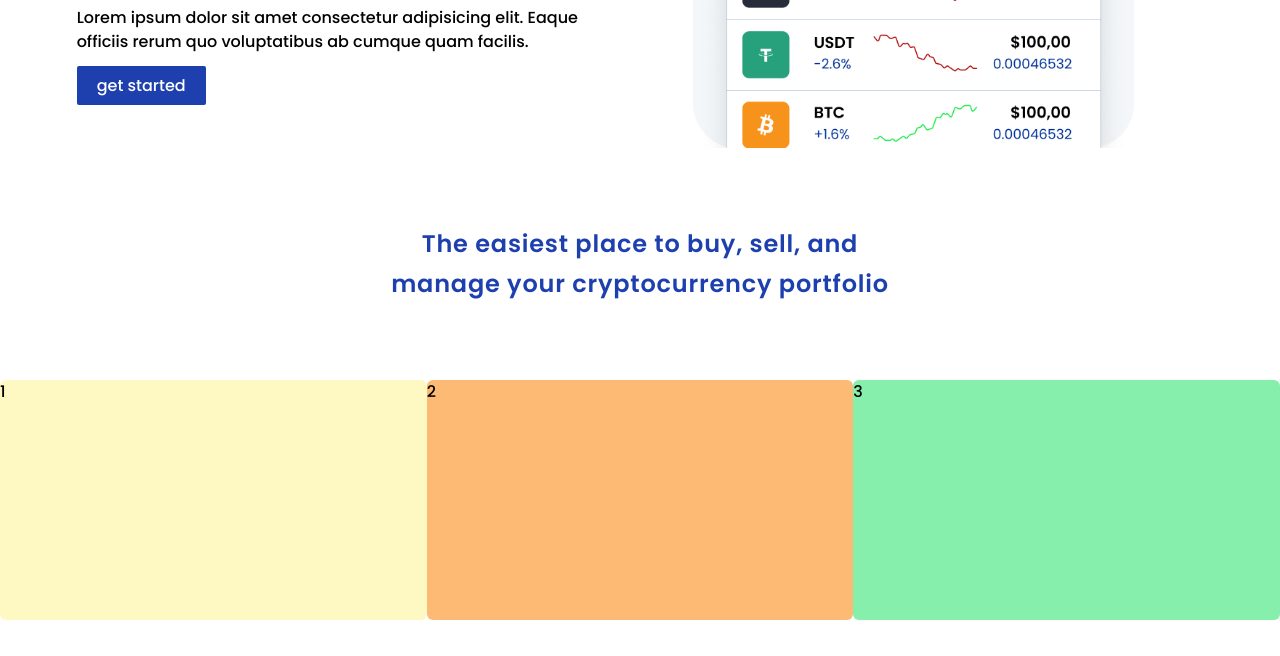
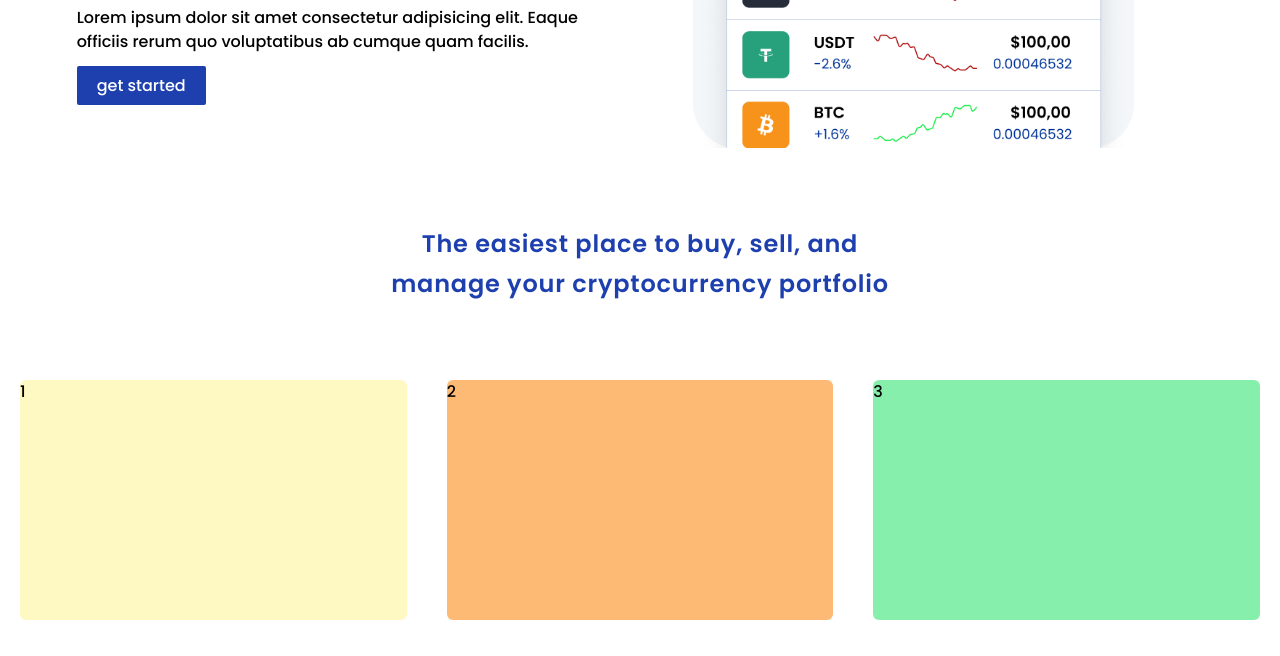
Before and after one commit to Augustine-ebuka/copaly_new-face, a website: page index.html in a window 1280 px wide. Shown: the part 304-960 px from the top of the page. Drawn offline with nearby package versions, Linux system fonts and the light colour scheme; files whose address does not match are found by name.

Commit message:
perfect poisitioning of box

```diff
--- a/index.html
+++ b/index.html
@@ -67,9 +67,9 @@
 		</div>
 
 		<div class="flex space-5" id="boxes">
-			<div class="flex-1 w-30 h-60 bg-yellow-100 mx-auto rounded-md">1</div>
-			<div class="flex-1 w-30 h-60 bg-orange-300 mx-auto rounded-md">2</div>
-			<div class="flex-1 w-30 h-60 bg-green-300 mx-auto rounded-md">3</div>
+			<div class="flex-1 w-30 h-60 bg-yellow-100 mx-10 rounded-md sm:mx-5">1</div>
+			<div class="flex-1 w-30 h-60 bg-orange-300 mx-10 rounded-md sm:mx-5">2</div>
+			<div class="flex-1 w-30 h-60 bg-green-300 mx-10 rounded-md sm:mx-5">3</div>
 		</div>
 	</div>
 </section>
```
